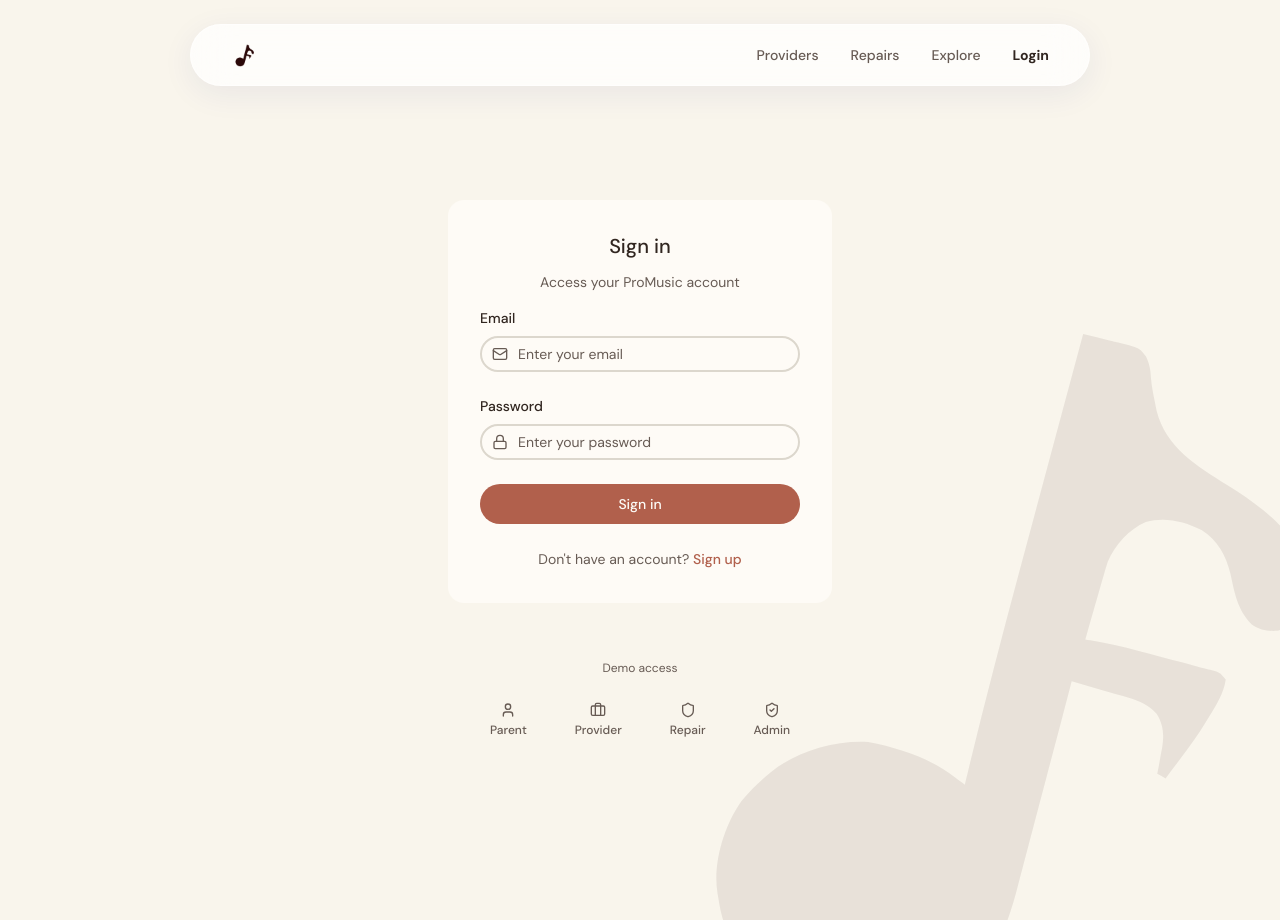
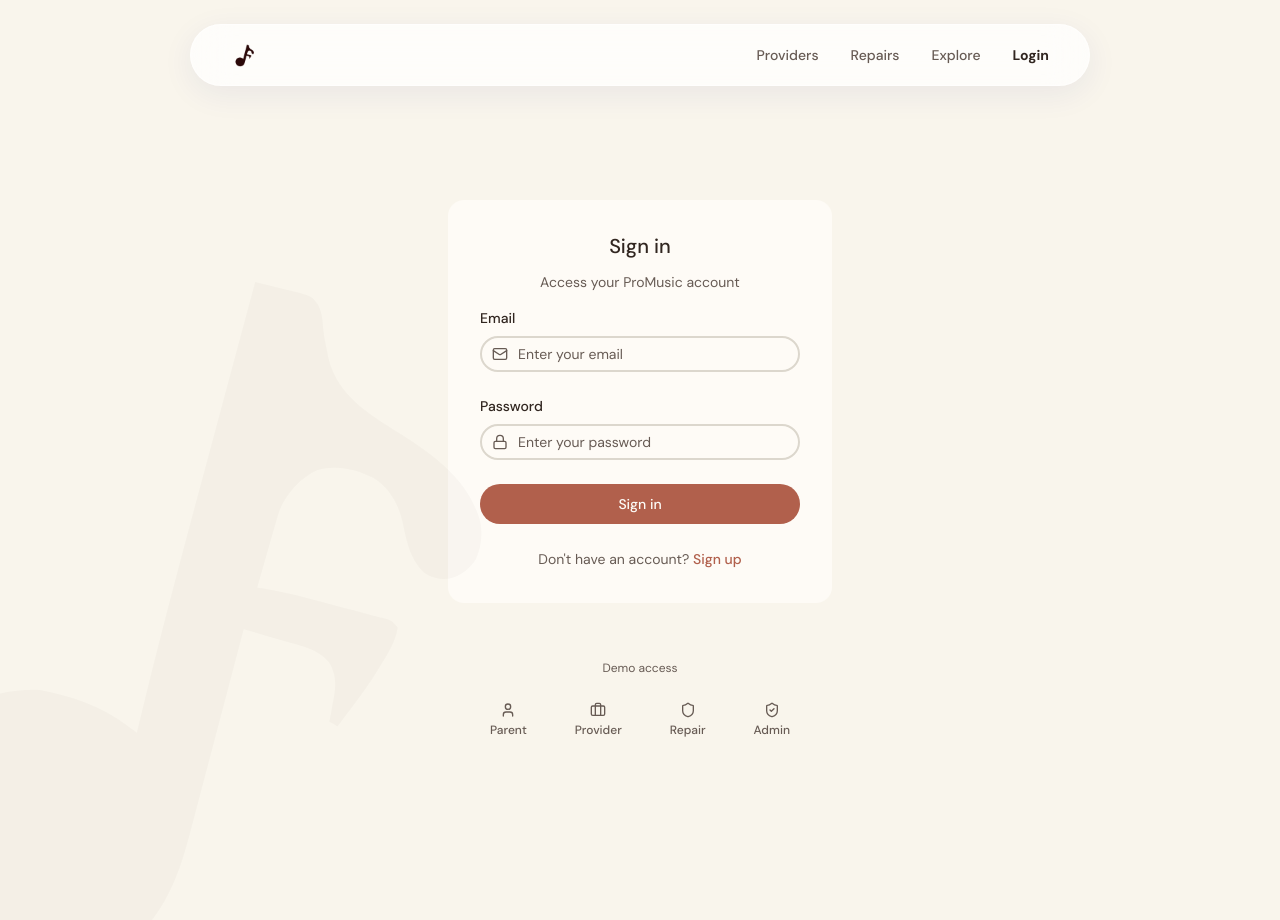
Before and after one commit to cspinozzi/pfables-design-review, a Next.js app: page /login in a window 1280 px wide. Built offline with nearby package versions, Linux system fonts and the light colour scheme.

Commit message:
style: adjust logo positioning and opacity for offset effect
Move logo left and reduce opacity for subtle background offset.

Co-authored-by: cspinozzi <246748561+cspinozzi@users.noreply.github.com>

```diff
--- a/app/login/page.tsx
+++ b/app/login/page.tsx
@@ -75,7 +75,7 @@ function LoginContent() {
 
   return (
     <div className="relative min-h-screen bg-background flex flex-col items-center pt-[12vh] px-4 sm:px-6 pb-12 sm:pt-20 overflow-hidden">
-      <div className="pointer-events-none select-none absolute -bottom-[15vw] -right-[15vw] opacity-[0.08] w-[90vw] h-[90vw] max-w-[900px] max-h-[900px]">
+      <div className="pointer-events-none select-none absolute top-[5vh] -left-[20vw] opacity-[0.02] w-[90vw] h-[90vw] max-w-[900px] max-h-[900px]">
         {/* eslint-disable-next-line @next/next/no-img-element */}
         <img
           src="/icon-logo.svg"
```
